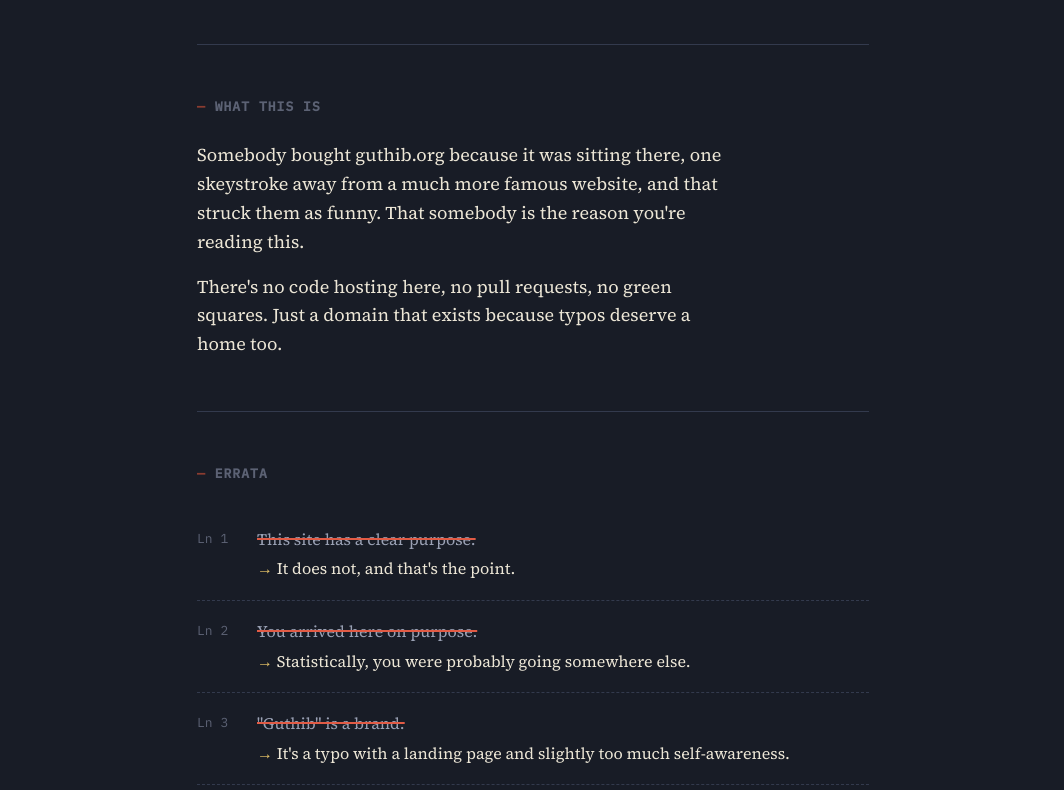
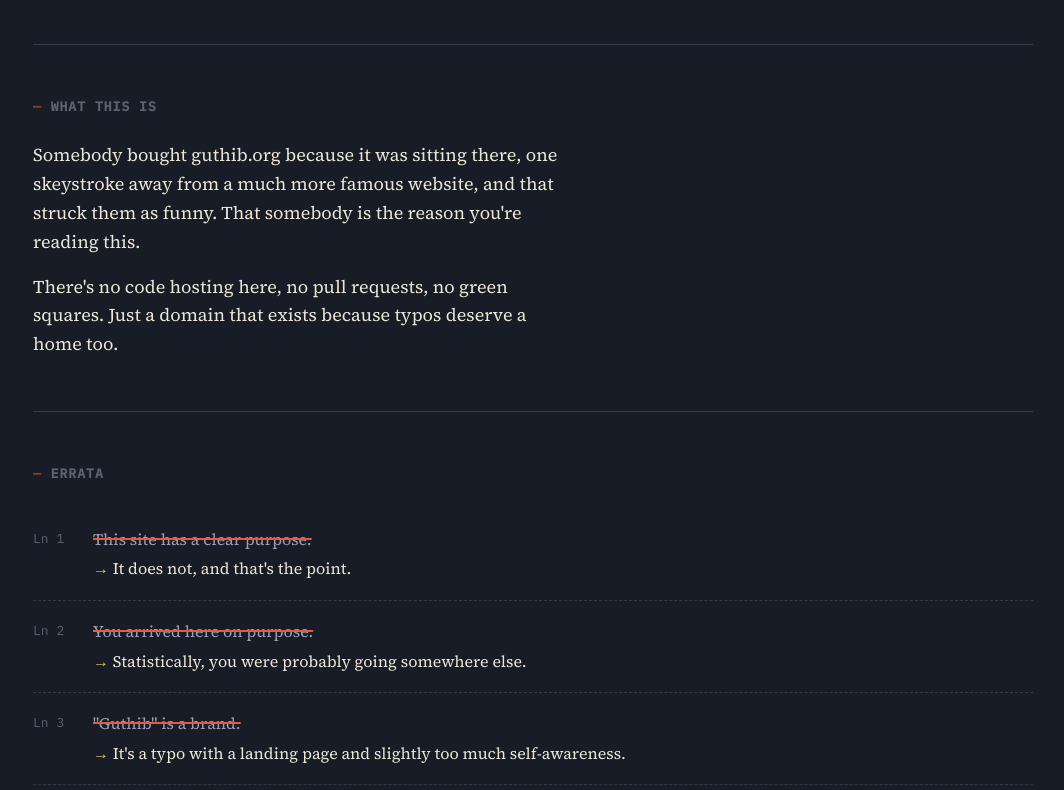
Before and after one commit to Jiali03713/guthib, a plain HTML site: page guthib/index.html in a window 1280 px wide. Shown: the part 484-1274 px from the top of the page, without its empty margins (107-1171 px from the left). Drawn offline with nearby package versions, Linux system fonts and the light colour scheme.

Commit message:
fixed 'guthib'

```diff
--- a/guthib/index.html
+++ b/guthib/index.html
@@ -36,7 +36,7 @@
   a:hover{color:var(--pen);}
 
   .wrap{
-    max-width:720px;
+    max-width:1048px;
     margin:0 auto;
     padding:0 24px;
   }
```
